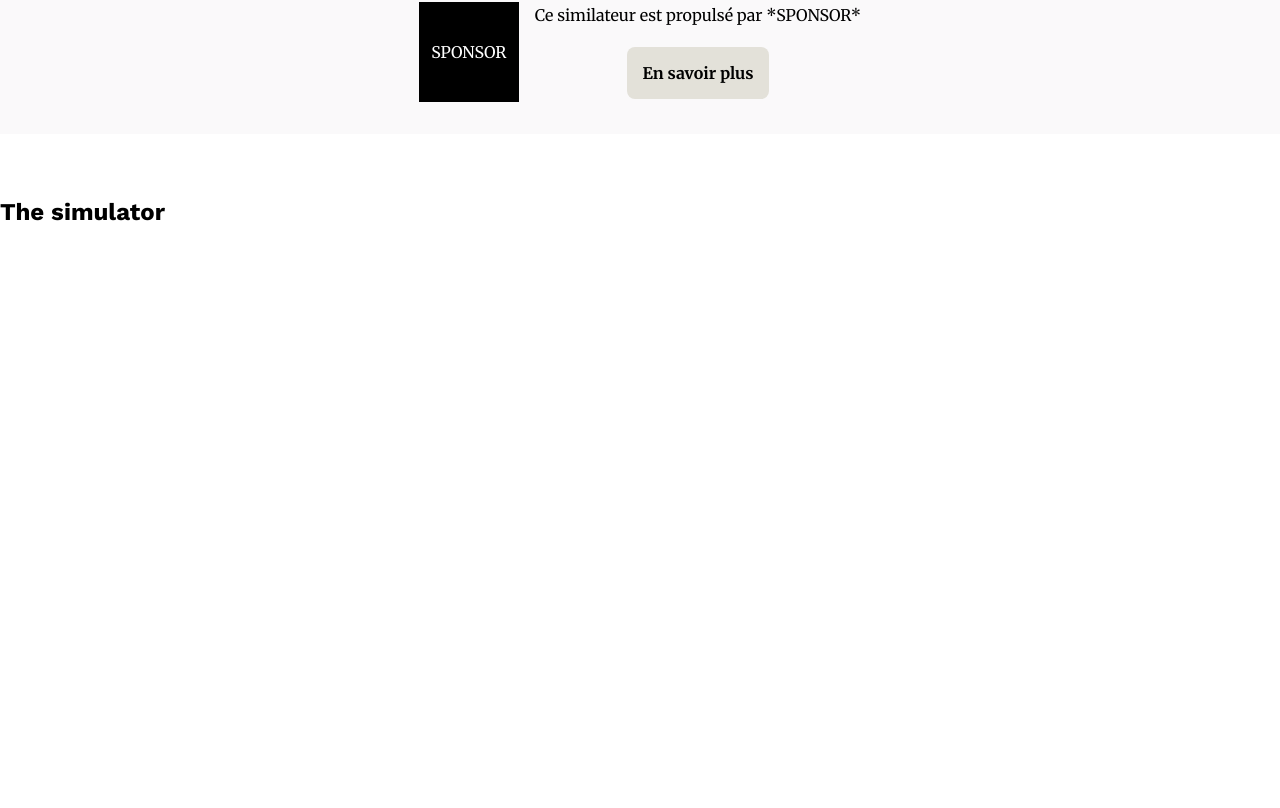
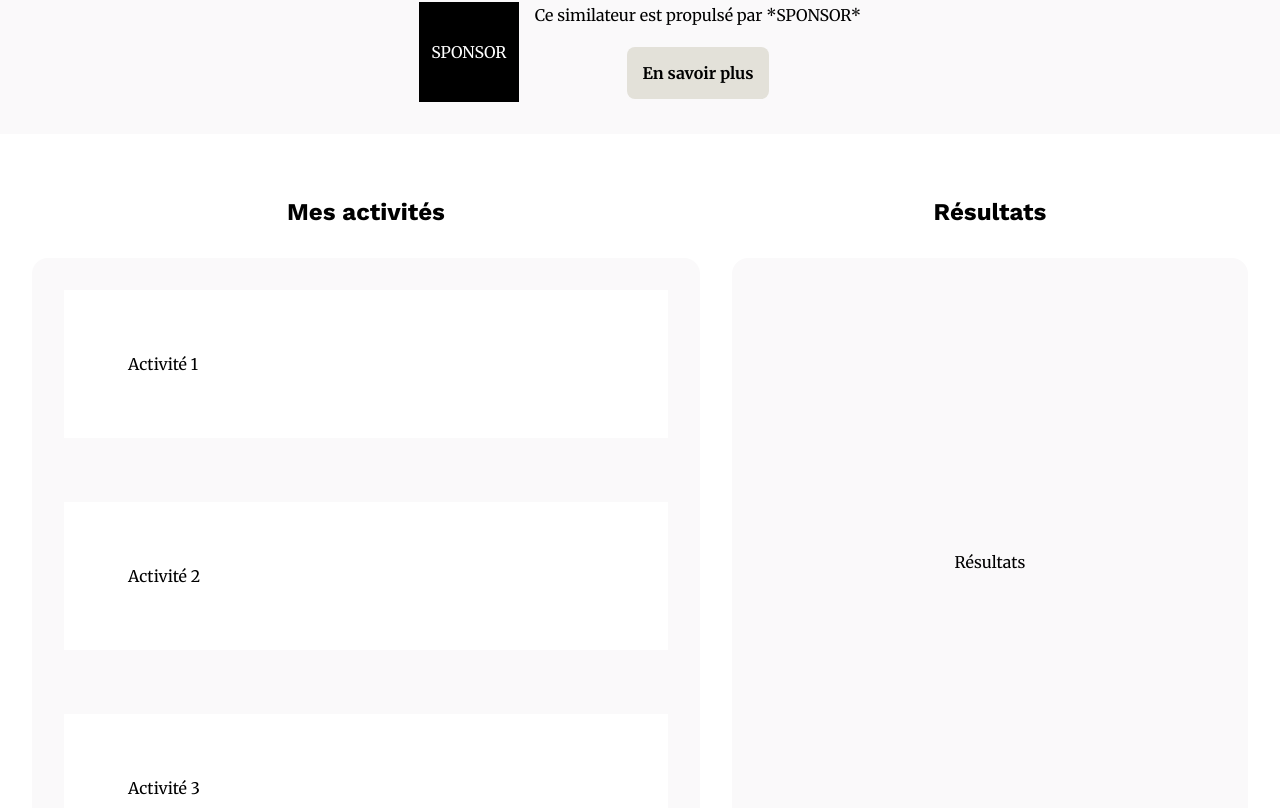
Before and after one commit to troptropcontent/freelance_revenue_simulator, a React (Vite) app in the folder frontend/: page / in a window 1280 px wide. Shown: the part 292-1100 px from the top of the page. Built offline with nearby package versions, Linux system fonts and the light colour scheme.

Commit message:
use the components to create the main layout

```diff
--- a/frontend/src/App.css
+++ b/frontend/src/App.css
@@ -2,5 +2,5 @@
   height: 100vh;
   background-color: white;
   box-sizing: border-box;
-  padding-block-start: var(--main-nav-height);
+  padding-block: var(--main-nav-height);
 }
--- a/frontend/src/App.tsx
+++ b/frontend/src/App.tsx
@@ -1,11 +1,61 @@
+import styled from 'styled-components';
 import './App.css'
+import { Heading } from './components/ui/Heading'
+import { List } from './components/ui/List';
+import { Text } from './components/ui/Text';
+import { Box } from './components/ui/Box';
+
+const MainLayout = styled.div`
+  display: grid;
+  gap: var(--spacing-medium);
+  padding-inline: var(--spacing-medium);
+  grid-template-areas:
+    "activities_title results_title"
+    "activities_section results_section";
+
+  #activities_section {
+    grid-area: activities_section;
+  }
+
+  #results_section {
+    grid-area: results_section;
+  }
+
+  #results_title {
+    grid-area: results_title;
+  }
+
+  #activities_title {
+    grid-area: activities_title;
+  }
+
+  #activities_list {
+    max-height: calc(100vh - var(--main-nav-height)*4  );
+    overflow-y: auto;
+  }
+`;
 
 function App() {
 
   return (
-    <>
-      <h2>The simulator</h2>
-    </>
+    <MainLayout>
+      <Heading as="h2" align="center" id="activities_title">Mes activités</Heading>
+      <List.Root gap="large" id="activities_list" background='background' borderRadius={"medium"} padding={'medium'}>
+        {[1, 2, 3, 4, 5].map((item) => (
+          <List.Item key={item} padding={'large'} background='white'>
+            <Text>
+              Activité {item}
+            </Text>
+          </List.Item>
+        ))}
+      </List.Root>
+      <Heading as="h2" align="center" id="results_title">Résultats</Heading>
+      <Box background='background' borderRadius={"medium"} flex flexDirection="column" justifyContent="center" alignItems="center">
+        <Text>
+          Résultats
+        </Text>
+      </Box>
+    </MainLayout>
   )
 }
 
```
